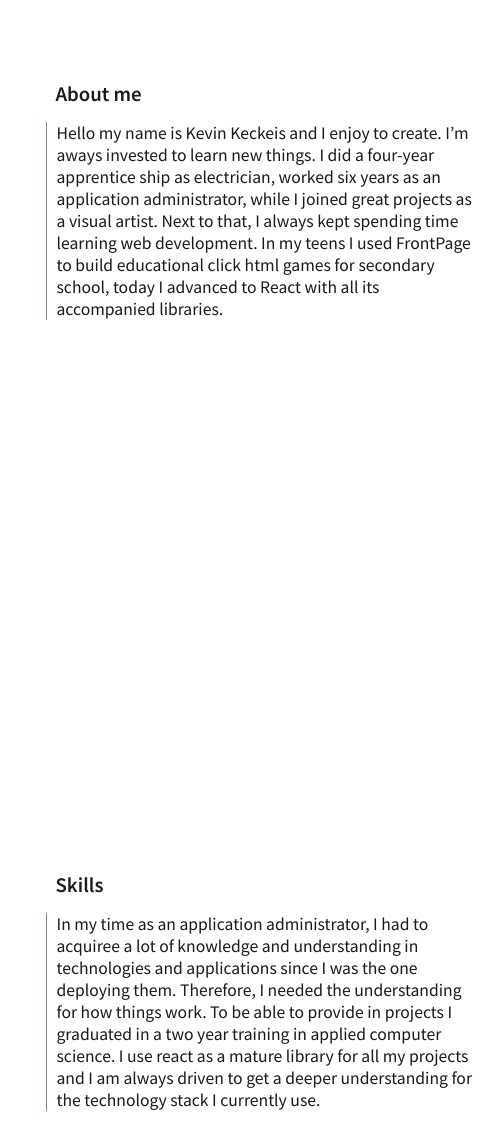
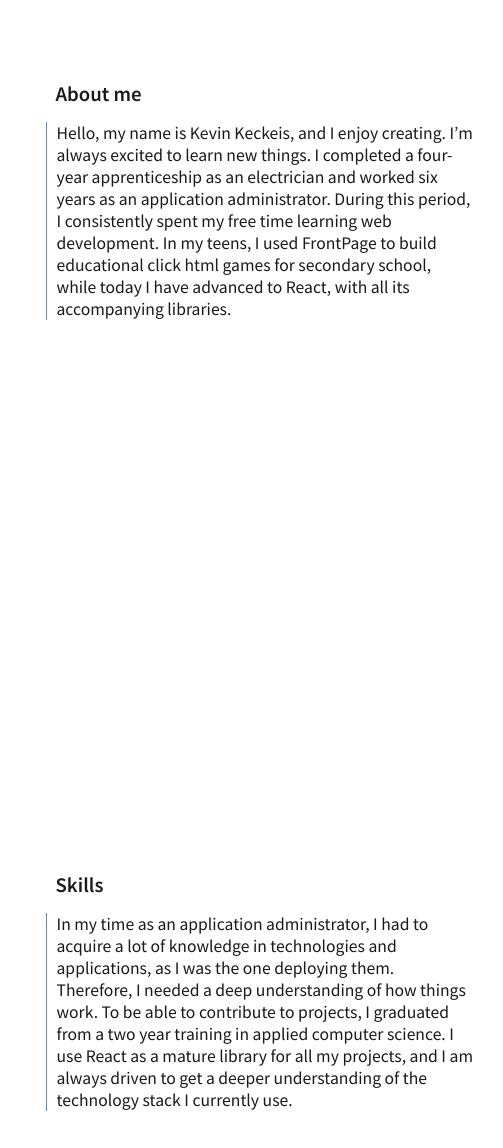
Before and after one commit to kevinkeckeis/kevinkeckeis.github.io, a plain HTML site: page index.html in a window 1280 px wide. Shown: the part 200-1348 px from the top of the page, 537-1040 px from the left. Drawn offline with Linux system fonts and the light colour scheme.

Commit message:
revisit the text

```diff
--- a/index.html
+++ b/index.html
@@ -54,27 +54,25 @@
         <section class="about" id="about">
           <h2>About me</h2>
           <p class="textblock">
-            Hello my name is Kevin Keckeis and I enjoy to create. I’m aways
-            invested to learn new things. I did a four-year apprentice ship as
-            electrician, worked six years as an application administrator, while
-            I joined great projects as a visual artist. Next to that, I always
-            kept spending time learning web development. In my teens I used
-            FrontPage to build educational click html games for secondary
-            school, today I advanced to React with all its accompanied
-            libraries.
+            Hello, my name is Kevin Keckeis, and I enjoy creating. I’m always
+            excited to learn new things. I completed a four-year apprenticeship
+            as an electrician and worked six years as an application
+            administrator. During this period, I consistently spent my free time
+            learning web development. In my teens, I used FrontPage to build
+            educational click html games for secondary school, while today I
+            have advanced to React, with all its accompanying libraries.
           </p>
         </section>
         <section class="skills" id="skills">
           <h2>Skills</h2>
           <p class="textblock">
-            In my time as an application administrator, I had to acquiree a lot
-            of knowledge and understanding in technologies and applications
-            since I was the one deploying them. Therefore, I needed the
-            understanding for how things work. To be able to provide in projects
-            I graduated in a two year training in applied computer science. I
-            use react as a mature library for all my projects and I am always
-            driven to get a deeper understanding for the technology stack I
-            currently use.
+            In my time as an application administrator, I had to acquire a lot
+            of knowledge in technologies and applications, as I was the one
+            deploying them. Therefore, I needed a deep understanding of how
+            things work. To be able to contribute to projects, I graduated from
+            a two year training in applied computer science. I use React as a
+            mature library for all my projects, and I am always driven to get a
+            deeper understanding of the technology stack I currently use.
           </p>
           <ul>
             <li>
@@ -100,10 +98,11 @@
         <section class="projects" id="projects">
           <h2>Projects</h2>
           <p class="textblock">
-            I am always invested to learn the new. Currently I mostly build
-            small apps or websites to get a further understanding of the
-            technology stack I am invested in. Through codecademy I got to new
-            buddies which I am excited to work with in near future.
+            I always want to learn new things. Currently, I mostly build small
+            apps and websites to get a further understanding of the technology
+            stack that I am passionate about. Through codecademy, I formed
+            friendships with other coders, with whom I am excited to work in the
+            near future.
           </p>
           <br />
           <p>These are some of my newest creations:</p>
```
